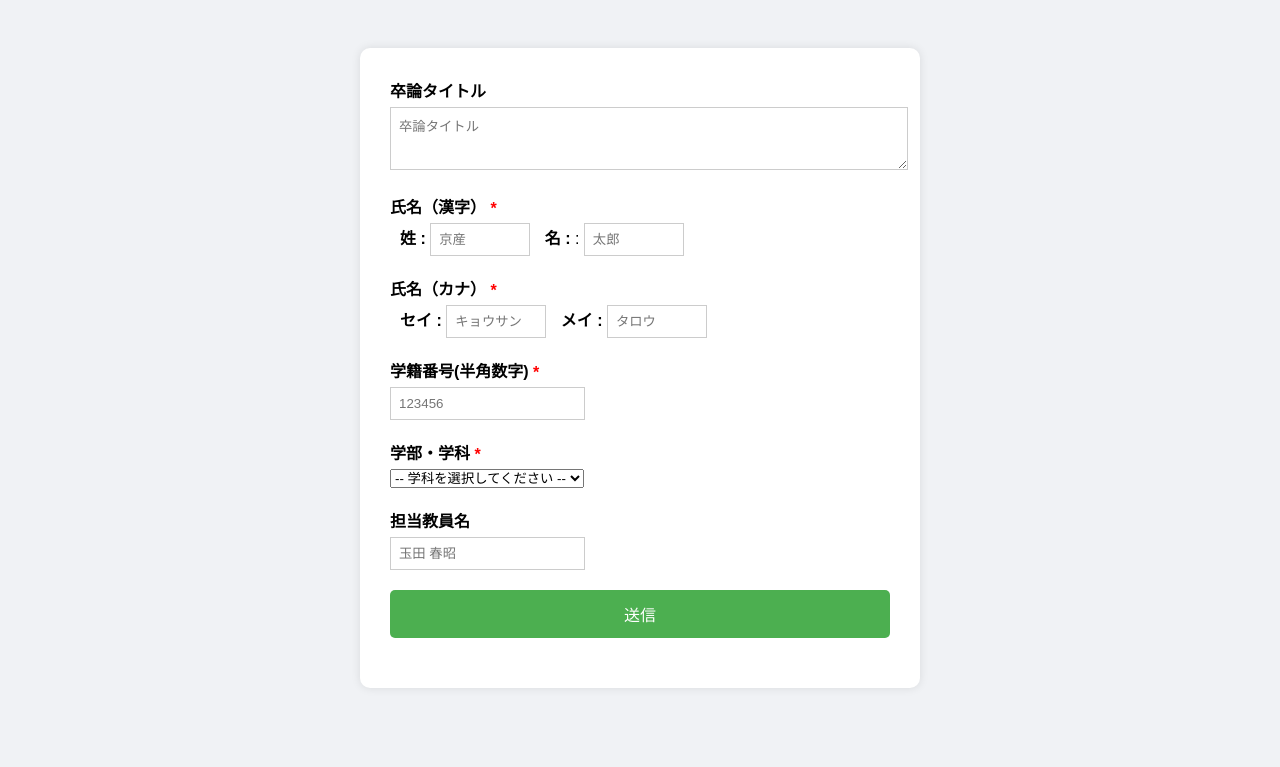
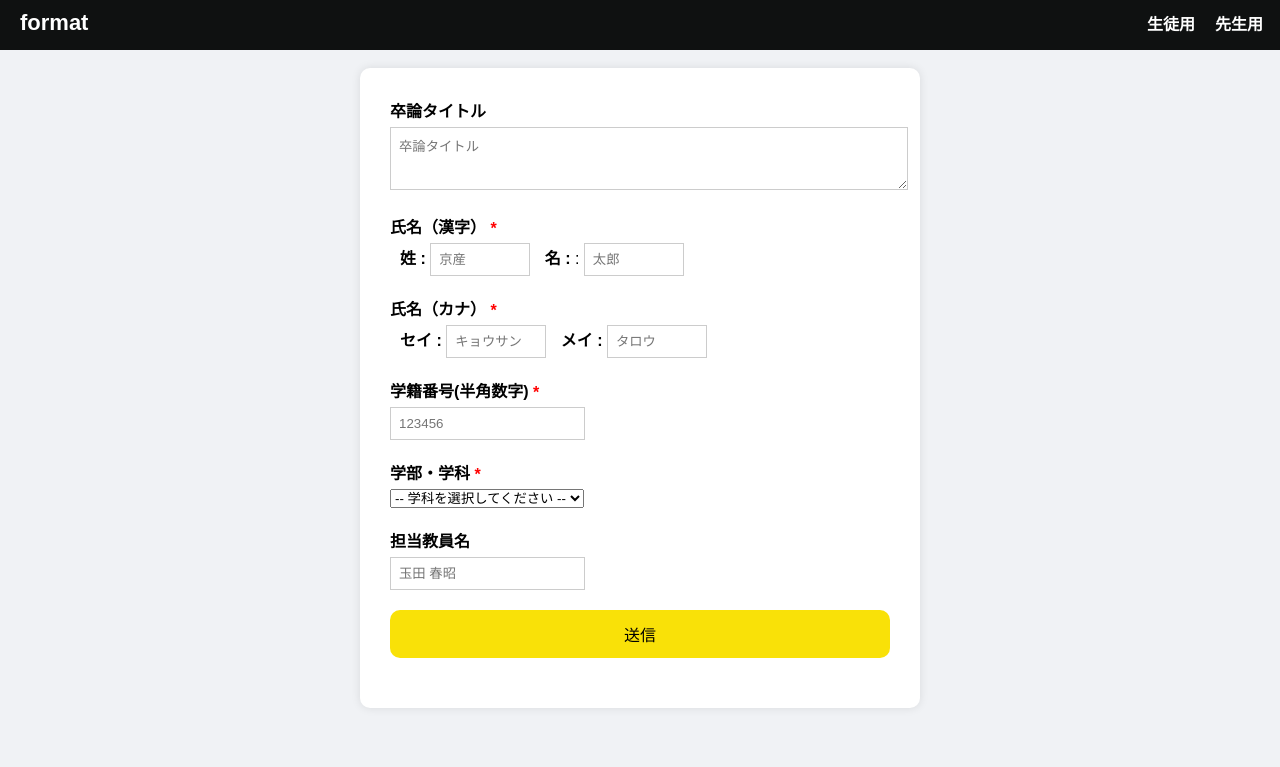
Before and after one commit to yyyyuda/soturonformat, a Flask app: page / in a window 1280 px wide. Shown: the top 767 px of the page. Run offline with Flask 3, Linux system fonts and the light colour scheme.

Commit message:
formの変更. tex.readmeなどのファイルの変更 テンプレートエンジンを使ってファイルの出力

```diff
--- a/static/styles.css
+++ b/static/styles.css
@@ -1,7 +1,64 @@
 body {
   font-family: Arial, sans-serif;
   background-color: #f0f2f5;
-  padding: 40px;
+  padding: 60px;
+}
+
+.header{
+  background-color:  rgb(15, 17, 17);
+  color: white;
+  position: absolute;
+  top: 0;
+  right: 0;
+  left: 0;
+  text-align: center;
+  flex-direction: row;
+  height: 50px;
+}
+
+.header-flex{
+  display: flex;
+  flex-direction: row;
+  justify-content: space-between;
+  align-items: center;
+  height: 46px;
+}
+
+.header-one{
+  font-size: 22px;
+  font-weight: bold;
+  margin-top: 20px;
+  margin-bottom: 20px;
+  margin-left: 20px;
+  display: flex;
+  align-items: center;
+}
+
+.header-two{
+  font-size: 16px;
+  font-weight: bold;
+  margin-top: 5px;
+  margin-bottom: 5px;
+  margin-right: 5px;
+  display: flex;
+  align-items: center;
+}
+
+.header-two a{
+  color: white;
+  padding-right: 8px;
+  padding-left: 8px;
+  padding-top: 12px;
+  padding-bottom: 12px;
+  margin-right: 4px;
+  font-weight: bold;
+  cursor: pointer;
+  text-decoration: none;
+}
+.header a:hover{
+  color: rgb(204, 229, 232);
+  text-decoration: underline;
+  text-decoration-color: rgb(204, 229, 232);
 }
 
 h1 {
@@ -44,16 +101,16 @@ textarea{
 button {
   width: 100%;
   padding: 12px;
-  background-color: #4CAF50;
-  color: white;
+  background-color: #f9e108;
+  color: black;
   border: none;
-  border-radius: 5px;
+  border-radius: 10px;
   font-size: 16px;
   cursor: pointer;
 }
 
 button:hover {
-  background-color: #45a049;
+  background-color: #edcd14;
 }
 
 label.required::after{
--- a/templates/index.html
+++ b/templates/index.html
@@ -7,6 +7,19 @@
   <link rel="stylesheet" href="{{ url_for('static', filename='styles.css') }}">
 </head>
 <body>
+
+  <div class="header">
+    <div class="header-flex">
+      <div class="header-one">
+        <p>format</p>
+      </div>
+      <div class="header-two">
+        <a src="/templates/index.html" target="_">生徒用</a>
+        <a src="/templates/teacher.html" target="_">先生用</a>
+      </div>
+    </div>
+  </div>
+
   <form method="post" action="/process-data">
 
     <!-- タイトル入力 -->
```
Also changed, not shown: app.py (+9 -1 lines), templates/teacher.html (added), 1 other file.
